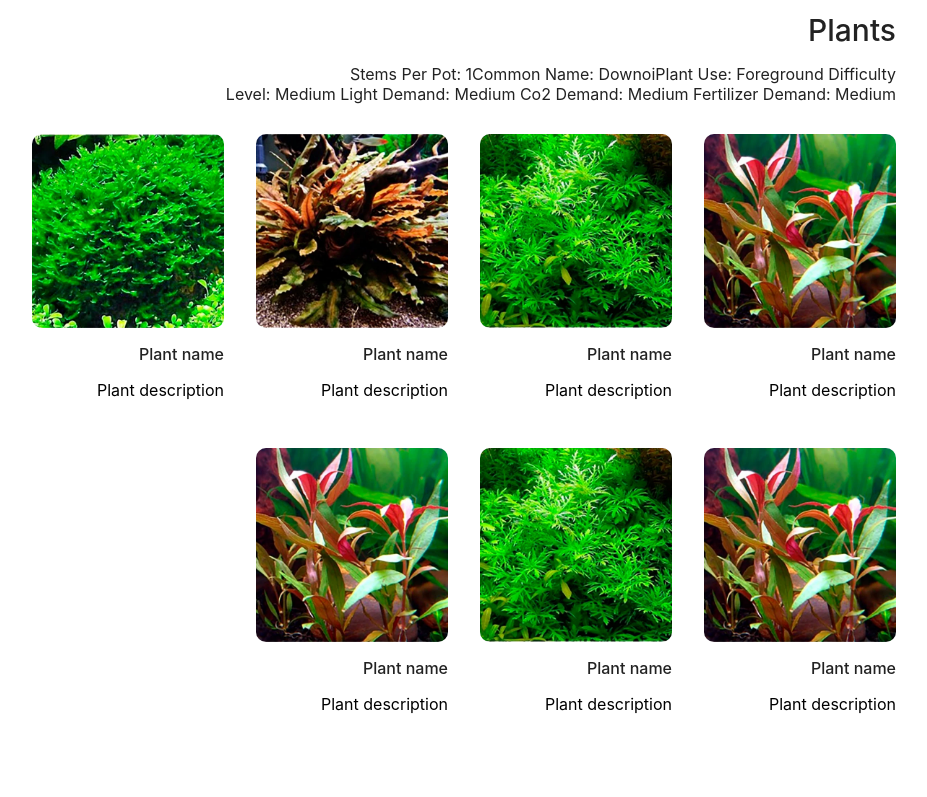
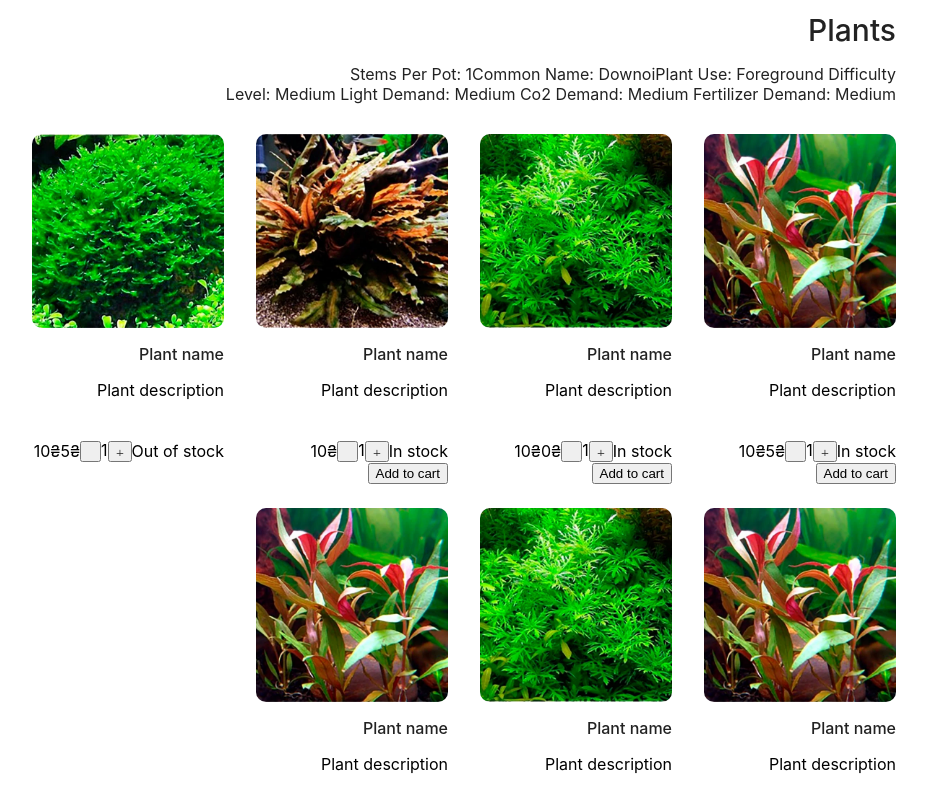
Before and after one commit to Doc999tor/AquaPlants, a React app: page / in a window 1280 px wide. Shown: the part 840-1637 px from the top of the page, without its empty margins (176-1103 px from the left). Built offline with nearby package versions, Linux system fonts and the light colour scheme.

Commit message:
upd plants item

```diff
--- a/public/config.js
+++ b/public/config.js
@@ -13,7 +13,7 @@ const config = {
             photo: ['photo1', 'photo2'],
             description: 'Plant description',
             price: 10,
-            discount_price: '5/null',
+            discount_price: 5,
             qty_stock: 5 // 0 is not in stock
           },
           {
@@ -22,7 +22,7 @@ const config = {
             photo: ['photo2', 'photo3'],
             description: 'Plant description',
             price: 10,
-            discount_price: '5/null',
+            discount_price: 0,
             qty_stock: 5 // 0 is not in stock
           },
           {
@@ -31,7 +31,7 @@ const config = {
             photo: ['photo3', 'photo4'],
             description: 'Plant description',
             price: 10,
-            discount_price: '5/null',
+            discount_price: 10,
             qty_stock: 5 // 0 is not in stock
           },
           {
@@ -40,8 +40,8 @@ const config = {
             photo: ['photo4', 'photo1'],
             description: 'Plant description',
             price: 10,
-            discount_price: '5/null',
-            qty_stock: 5 // 0 is not in stock
+            discount_price: 5,
+            qty_stock: 0 // 0 is not in stock
           },
           {
             id: 8,
@@ -49,7 +49,7 @@ const config = {
             photo: ['photo1', 'photo2'],
             description: 'Plant description',
             price: 10,
-            discount_price: '5/null',
+            discount_price: 5,
             qty_stock: 5 // 0 is not in stock
           },
           {
@@ -67,7 +67,7 @@ const config = {
             photo: ['photo1', 'photo2'],
             description: 'Plant description',
             price: 10,
-            discount_price: '5/null',
+            discount_price: 5,
             qty_stock: 5 // 0 is not in stock
           },
         ]
@@ -82,7 +82,7 @@ const config = {
             photo: ['photo1', 'photo2'],
             description: 'Plant description',
             price: 10,
-            discount_price: '5/null',
+            discount_price: 5,
             qty_stock: 5 // 0 is not in stock
           },
           {
@@ -91,7 +91,7 @@ const config = {
             photo: ['photo2', 'photo3'],
             description: 'Plant description',
             price: 10,
-            discount_price: '5/null',
+            discount_price: 5,
             qty_stock: 5 // 0 is not in stock
           },
           {
@@ -100,7 +100,7 @@ const config = {
             photo: ['photo3', 'photo4'],
             description: 'Plant description',
             price: 10,
-            discount_price: '5/null',
+            discount_price: 5,
             qty_stock: 5 // 0 is not in stock
           },
           {
@@ -109,7 +109,7 @@ const config = {
             photo: ['photo4', 'photo1'],
             description: 'Plant description',
             price: 10,
-            discount_price: '5/null',
+            discount_price: 5,
             qty_stock: 5 // 0 is not in stock
           },
           {
@@ -118,7 +118,7 @@ const config = {
             photo: ['photo1', 'photo2'],
             description: 'Plant description',
             price: 10,
-            discount_price: '5/null',
+            discount_price: 5,
             qty_stock: 5 // 0 is not in stock
           },
           {
@@ -127,7 +127,7 @@ const config = {
             photo: ['photo2', 'photo3'],
             description: 'Plant description',
             price: 10,
-            discount_price: '5/null',
+            discount_price: 5,
             qty_stock: 5 // 0 is not in stock
           },
           {
@@ -136,7 +136,7 @@ const config = {
             photo: ['photo1', 'photo2'],
             description: 'Plant description',
             price: 10,
-            discount_price: '5/null',
+            discount_price: 5,
             qty_stock: 5 // 0 is not in stock
           },
         ]
@@ -155,6 +155,9 @@ const config = {
     site_subtitle: 'And you will receive it right to your home',
     search_placeholder: 'Search',
     bestsellers_label: 'Bestsellers',
+    in_stock_label: 'In stock',
+    out_of_stock_label: 'Out of stock',
+    add_to_card_label: 'Add to cart',
     copy_rights: '© {year} all rights reserved.'
   }
 };
--- /dev/null
+++ b/src/components/Shop/Item/Item.jsx
@@ -0,0 +1,33 @@
+import s from './Item.module.css';
+
+const Item = ({i}) => {
+  return(
+    <div key={i.id} className={s.Item}>
+      <figure>
+        <picture>
+          <source className={s.Plant_pic} srcSet={config.urls.plants_pic + i.photo[0] + '.webp'} type='image/webp' loading='lazy' />
+          <img className={s.Plant_pic} src={config.urls.plants_pic + i.photo[0] + '.jpg'} alt='makeup' loading='lazy' />
+        </picture>
+        <figcaption>{i.name}</figcaption>
+      </figure>
+      <p className={s.Desc}>{i.description}</p>
+      <div className={s.Actions}>
+        <span className={s.Stock_label + (i.qty_stock == 0 ? ' ' + s.Inactive : '')}>
+          {i.qty_stock == 0 ? config.translations.out_of_stock_label : config.translations.in_stock_label}
+        </span>
+        <div>
+          <button type='button' className={s.Btn}><img src={config.urls.media + 'plus.svg'} alt='' /></button>
+          <span>1</span>
+          <button type='button' className={s.Btn}><img src={config.urls.media + 'minus.svg'} alt='' /></button>
+        </div>
+        <div className={s.Price}>
+          {i.price !== i.discount_price && <span>{i.price + config.currency}</span>}
+          <span>{i.discount_price <= i.price ? i.discount_price + config.currency : i.price + config.currency}</span>
+        </div>
+      </div>
+      {i.qty_stock !== 0 && <button type='button' className={s.Add_btn}>{config.translations.add_to_card_label}</button>}
+    </div>
+  );
+};
+
+export default Item;
--- /dev/null
+++ b/src/components/Shop/Item/Item.module.css
@@ -0,0 +1,24 @@
+.Item {
+    width: 25%;
+    padding: 0 1rem 1.5rem;
+}
+.Item picture {
+    display: flex;
+    border-radius: 0.625rem;
+    overflow: hidden;
+}
+.Item figcaption {
+    font-size: 1rem;
+    padding: 1rem 0;
+    font-weight: 500;
+    color: #222;
+}
+.Desc {
+    padding-bottom: 2.5rem;
+}
+.Item picture *:not(img) { height: 0; width: 0; }
+.Item picture img { width: 100%; }
+.Actions {
+    display: flex;
+    align-items: center;
+}
--- a/src/components/Shop/Shop.jsx
+++ b/src/components/Shop/Shop.jsx
@@ -1,3 +1,5 @@
+import Item from './Item/Item';
+
 import s from './Shop.module.css';
 
 const Shop = () => {
@@ -12,20 +14,7 @@ const Shop = () => {
             <h3 className={s.Category}>{i?.title}</h3>
             <p className={s.About}>{i?.sub_title}</p>
             <div className={s.Products}>
-              {i?.plants?.map(i => {
-                return (
-                  <div key={i.id} className={s.Item}>
-                    <figure>
-                      <picture>
-                        <source className={s.Plant_pic} srcSet={config.urls.plants_pic + i.photo[0] + '.webp'} type='image/webp' loading='lazy' />
-                        <img className={s.Plant_pic} src={config.urls.plants_pic + i.photo[0] + '.jpg'} alt='makeup' loading='lazy' />
-                      </picture>
-                      <figcaption>{i.name}</figcaption>
-                    </figure>
-                    <p className={s.Desc}>{i.description}</p>
-                  </div>
-                );}
-              )}
+              {i?.plants?.map(i => <Item key={i.id} i={i} />)}
             </div>
           </section>
         ))}
--- a/src/components/Shop/Shop.module.css
+++ b/src/components/Shop/Shop.module.css
@@ -35,23 +35,3 @@
     justify-content: flex-start;
     flex-wrap: wrap;
 }
-.Item {
-    width: 25%;
-    padding: 0 1rem;
-}
-.Item picture {
-    display: flex;
-    border-radius: 0.625rem;
-    overflow: hidden;
-}
-.Item figcaption {
-    font-size: 1rem;
-    padding: 1rem 0;
-    font-weight: 500;
-    color: #222;
-}
-.Desc {
-    padding-bottom: 3rem;
-}
-.Item picture *:not(img) { height: 0; width: 0; }
-.Item picture img { width: 100%; }
```
Also changed, not shown: public/assets/media/minus.svg (added), public/assets/media/plus.svg (added).
